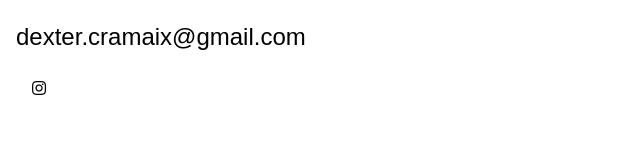
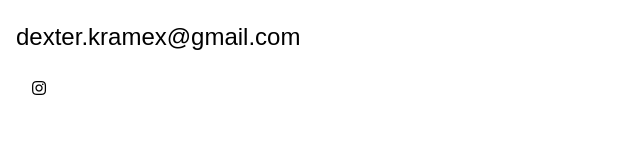
Before and after one commit to Dlaffitte/Dexter-Kramex, a plain HTML site: page index.html in a window 1280 px wide. Shown: the part 3700-3868 px from the top of the page, 0-640 px from the left. Drawn offline with Linux system fonts and the light colour scheme; files whose address does not match are found by name.

Commit message:
changement mail

```diff
--- a/index.html
+++ b/index.html
@@ -213,7 +213,7 @@
         Pour l'obtenir, merci d'envoyer une cigogne à l'adresse suivante :
       </p>
       <p>
-        <a href="mailto:dexter.cramaix@gmail.com"></a> dexter.cramaix@gmail.com
+        <a href="mailto:dexter.cramaix@gmail.com"></a> dexter.kramex@gmail.com
       </p>
       <div class="about-social">
         <a href="https://instagram.com"
```
